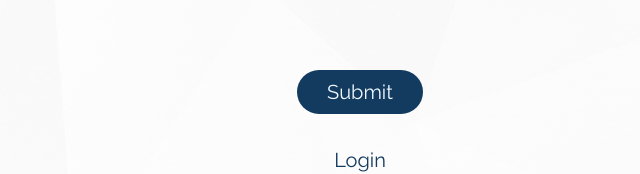
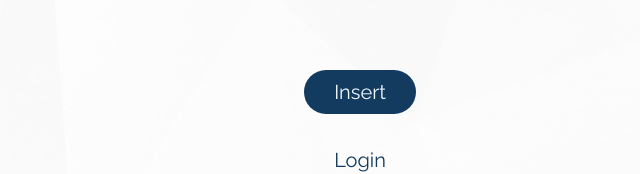
Before and after one commit to renatoacc/buono-gelato-client, a React (Create React App) app: page /signup in a window 1280 px wide. Shown: the part 608-782 px from the top of the page, without its empty margins (280-920 px from the left). Built offline with nearby package versions, Linux system fonts and the light colour scheme.

Commit message:
test fixes

```diff
--- a/src/components/clients/Signup.js
+++ b/src/components/clients/Signup.js
@@ -159,7 +159,7 @@ export default function Signup() {
         <p className="text-danger">{passwordError}</p>
         <p className="text-danger">{confirmPasswordError}</p>
 
-        <button className="buttonsBuono">Submit</button>
+        <button className="buttonsBuono">Insert</button>
         <br />
         <a className="link" href="/login">
           Login
```
